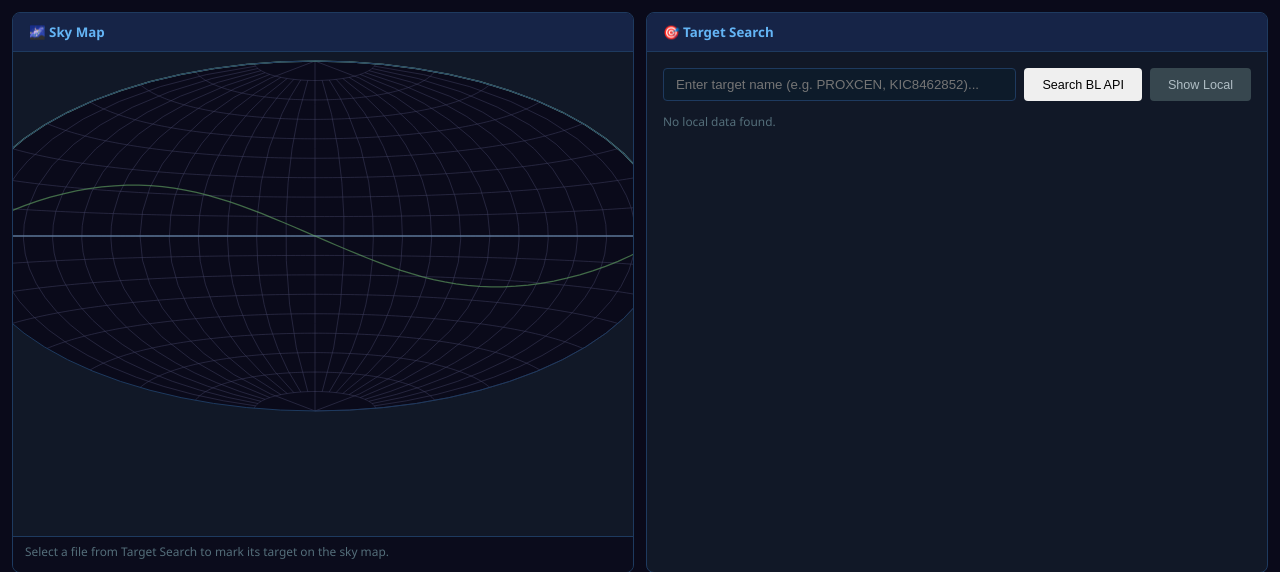
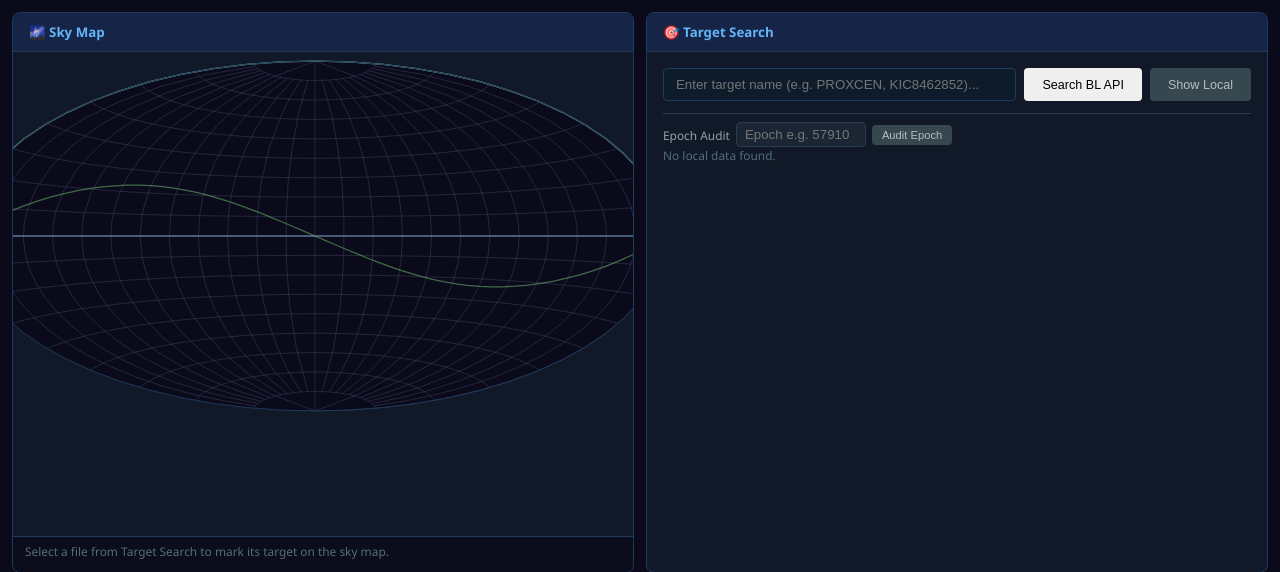
Before and after one commit to w4gon79/backyard-seti, a Flask app: page / in a window 1280 px wide. Shown: the part 77-649 px from the top of the page. Run offline with Flask 3, Linux system fonts and the light colour scheme; data that the repository does not hold is empty; some libraries are stand-ins or nearby versions.

Commit message:
Move Epoch Audit controls to Target Search panel (Local Files section)
Downloads panel hides when the queue drains - the moment an epoch download
finishes is exactly when the audit is needed, so the button now lives in
the always-visible Target Search panel. Input is static HTML (never
rebuilt by the 10s download poll), so typed text persists. Downloads
panel logic restored to pre-button simplicity. dashboard.js?v=66

```diff
--- a/dashboard/static/js/dashboard.js
+++ b/dashboard/static/js/dashboard.js
@@ -1462,7 +1462,7 @@ async function pollDownloadStatus() {
         var countChanged = currentCount !== lastDownloadCount;
         var transitionedToInactive = wasActive && !nowActive;
 
-        if (data.queue.length === 0 && !auditRunning) { panel.style.display = 'none';
+        if (data.queue.length === 0) { panel.style.display = 'none';
             if (countChanged && lastDownloadCount > 0) {
                 lastDownloadCount = currentCount;
                 lastDownloadActive = nowActive;
@@ -1497,22 +1497,7 @@ async function pollDownloadStatus() {
             }
             html += '</div>';
         }
-        // Preserve epoch input across the 10s rebuild
-        var _ae = document.getElementById('audit-epoch-input');
-        var _prevEpoch = _ae ? _ae.value : '';
-        var auditHtml = '<div style="margin-top:8px;border-top:1px solid #2a3b4d;padding-top:8px;">' +
-            '<div style="font-size:0.85em;color:#90a4ae;margin-bottom:4px;">\uD83D\uDD0D Epoch Audit <span style="font-size:0.9em;">(RFI zone scan, ~5 min)</span></div>' +
-            '<div style="display:flex;gap:6px;align-items:center;flex-wrap:wrap;">' +
-            '<input type="text" id="audit-epoch-input" placeholder="Epoch e.g. 57910" style="width:130px;padding:4px 8px;background:#1a2634;border:1px solid #2a3b4d;color:#e0e0e0;border-radius:4px;">' +
-            '<button class="btn-small" id="btn-audit-run" onclick="startEpochAudit()">Audit Epoch</button>' +
-            '<span id="audit-status-line" style="font-size:0.85em;color:#90a4ae;"></span>' +
-            '</div></div>';
-        panel.innerHTML = html + '</div>' + auditHtml;
-        if (_prevEpoch) {
-            var _ae2 = document.getElementById('audit-epoch-input');
-            if (_ae2) _ae2.value = _prevEpoch;
-        }
-        auditRenderStatus();   // repaint live audit state after rebuild
+        panel.innerHTML = html + '</div>';
         // Fix 9: Only reload local data when a download just completed or count changed
         if (transitionedToInactive || (countChanged && !nowActive && currentCount < lastDownloadCount)) {
             loadLocalData();
@@ -1566,8 +1551,6 @@ async function auditPollStatus() {
             var pct = d.total > 0 ? Math.round(100 * d.progress / d.total) : 0;
             h = '<span style="color:#4fc3f7;">' + escapeHtml(String(d.epoch)) + ': ' +
                 escapeHtml(d.stage || 'starting') + ' (' + pct + '%)</span>';
-            var panel = document.getElementById('download-panel');
-            if (panel) panel.style.display = 'block';
         } else if (d.error) {
             h = '<span style="color:#ef5350;">error: ' + escapeHtml(d.error) + '</span>';
         } else if (d.result) {
@@ -1581,11 +1564,6 @@ async function auditPollStatus() {
             }
         }
         if (h !== _auditLastHtml) { _auditLastHtml = h; auditRenderStatus(); }
-        // Keep panel visible if audit running even with empty download queue
-        if (auditRunning) {
-            var panel = document.getElementById('download-panel');
-            if (panel) panel.style.display = 'block';
-        }
     } catch(e) {}
 }
 
--- a/dashboard/templates/index.html
+++ b/dashboard/templates/index.html
@@ -47,6 +47,12 @@
                     <input type="text" id="target-input" placeholder="Enter target name (e.g. PROXCEN, KIC8462852)...">
                     <button id="btn-search-bl">Search BL API</button>
                     <button id="btn-search-local" class="btn-secondary">Show Local</button>
+                </div>
+                <div style="margin-top:8px;padding-top:8px;border-top:1px solid #2a3b4d;display:flex;gap:6px;align-items:center;flex-wrap:wrap;">
+                    <span style="font-size:0.85em;color:#90a4ae;">Epoch Audit</span>
+                    <input type="text" id="audit-epoch-input" placeholder="Epoch e.g. 57910" style="width:130px;padding:4px 8px;background:#1a2634;border:1px solid #2a3b4d;color:#e0e0e0;border-radius:4px;">
+                    <button class="btn-small" id="btn-audit-run" onclick="startEpochAudit()">Audit Epoch</button>
+                    <span id="audit-status-line" style="font-size:0.85em;color:#90a4ae;"></span>
                 </div>
                 <div id="bl-search-results" class="search-results"></div>
                 <div id="local-data-list" class="data-list"></div>
@@ -321,6 +327,6 @@
     </div>
 </div>
 
-<script src="/static/js/dashboard.js?v=65"></script>
+<script src="/static/js/dashboard.js?v=66"></script>
 </body>
 </html>
```
